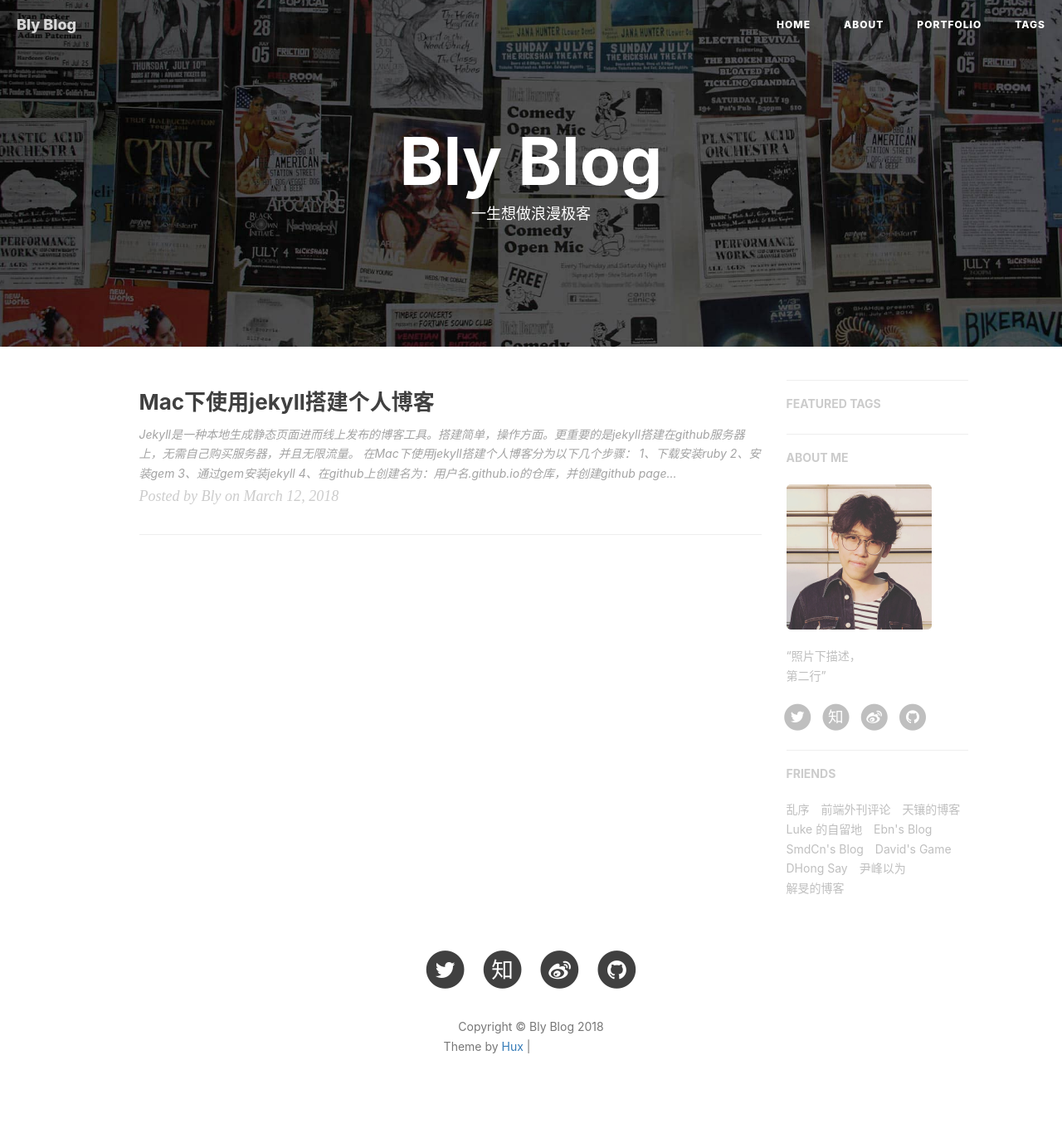
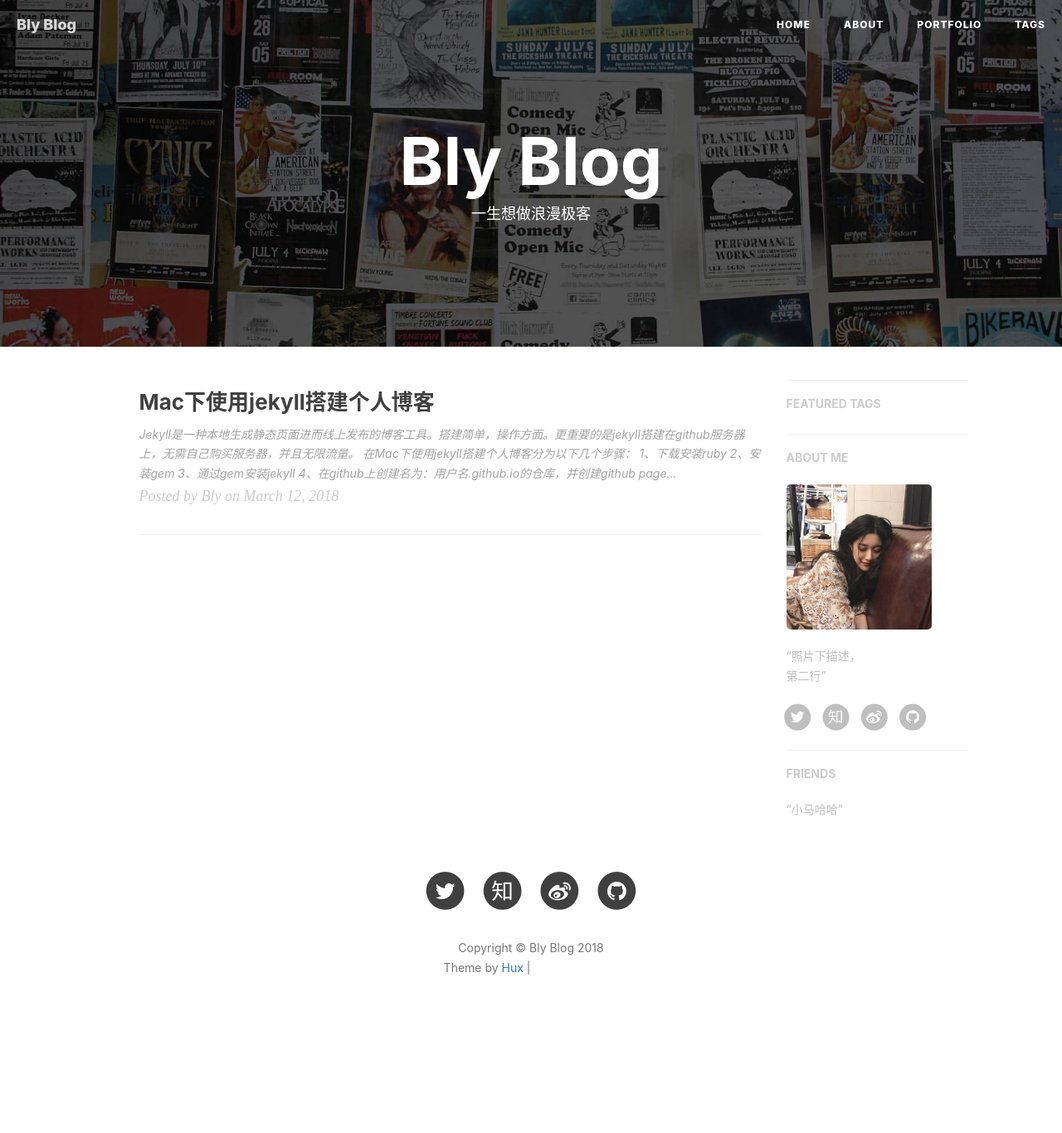
Before and after one commit to blying/blying.github.io, a Jekyll site: the page built from index.html, in a window 1280 px wide. Shown: the whole page at 83% size. Built offline with Jekyll 4.4.1, drawn with Linux system fonts in a browser that asks for light colours; nearby versions of some CDN libraries; the list of posts is cut into pages by our own code; comment, search, counter and statistics services are not loaded; after the commit the page ends 1271 px from its top, so only the background shows below that; grey boxes are pictures that could not be loaded.

Commit message:
no message

```diff
--- a/_config.yml
+++ b/_config.yml
@@ -68,7 +68,7 @@
 # Sidebar settings
 sidebar: true                           # whether or not using Sidebar.
 sidebar-about-description: “照片下描述，<br>第二行”
-sidebar-avatar: /img/avatar-hux.jpg      # use absolute URL, seeing it's used in both `/` and `/about/`
+sidebar-avatar: /img/IMG_0559.JPG     # use absolute URL, seeing it's used in both `/` and `/about/`
 
 
 
@@ -90,34 +90,7 @@
     #     title: "Su",
     #     href: "http://su.gallery/"
     # },{
-        title: "乱序",
-        href: "http://mida.re/"
-    },{
-        title: "前端外刊评论",
-        href: "http://qianduan.guru/"
-    },{
-        title: "天镶的博客",
-        href: "http://lingyu.wang/"
-    },{
-        title: "Luke 的自留地",
-        href: "http://hmqk1995.github.io"
-    },{
-        title: "Ebn's Blog",
-        href: "http://ebnbin.com/"
-    },{
-        title: "SmdCn's Blog",
-        href: "http://blog.smdcn.net"
-    },{
-        title: "David's Game",
-        href: "https://www.ruoyaowu.com/"
-    },{
-        title: "DHong Say",
-        href: "http://dhong.co"
-    },{
-        title: "尹峰以为",
-        href: "http://ingf.github.io/"
-    },{
-        title: "解旻的博客",
-        href: "http://xieminis.me/"
+        title: “小马哈哈”,
+        href: "http://www.maqianli.cn/"
     }
 ]
```
Also changed, not shown: img/IMG_0559.JPG (added), img/IMG_0560.JPG (added), img/IMG_0564.JPG (added), img/IMG_0565.JPG (added).
